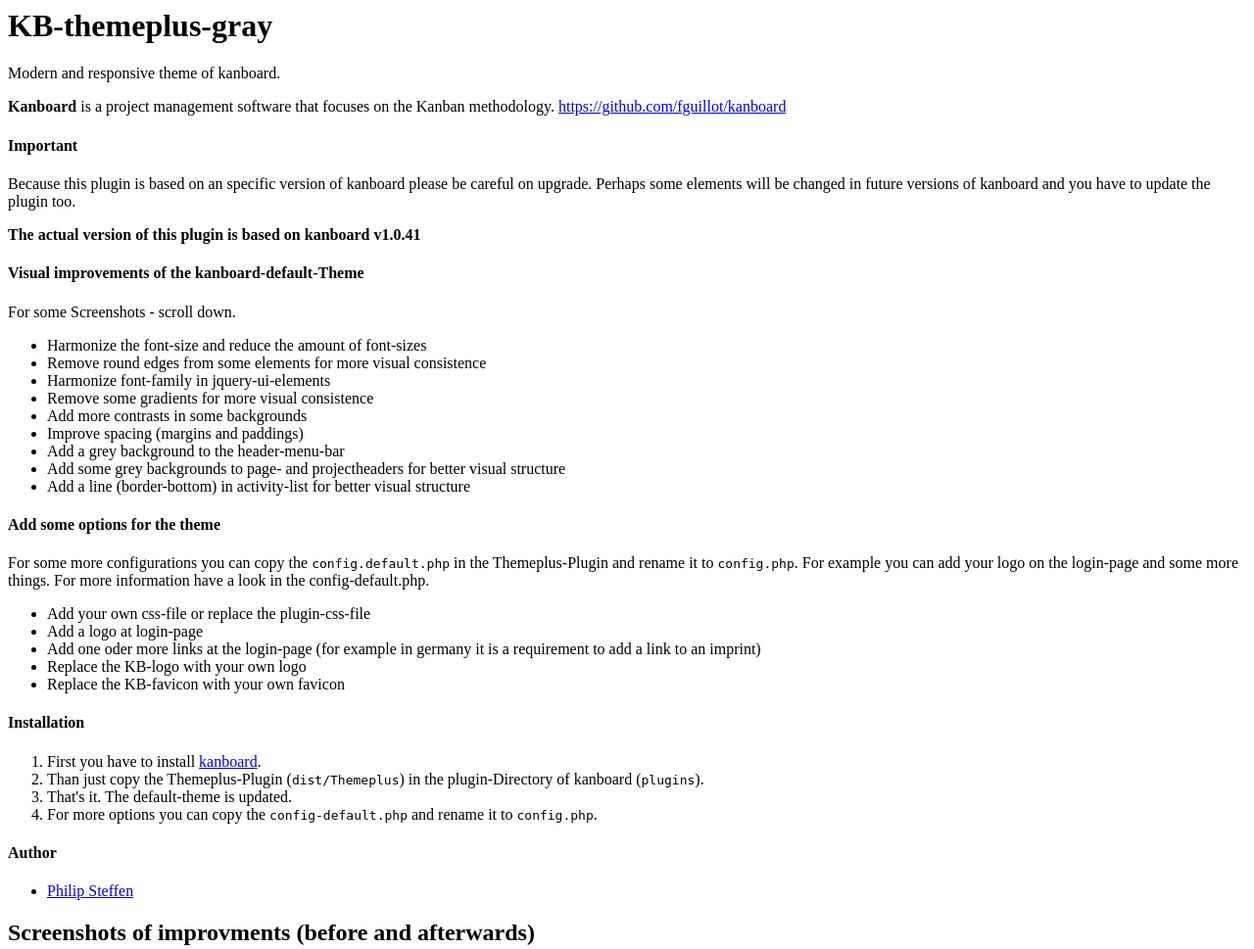
After one commit to phsteffen/kanboard-themeplus, a PHP site: page /README.html in a window 1280 px wide. The commit adds this page. Shown: the top 969 px of the page at 98% size. Run offline with PHP 8.4, Linux system fonts and the light colour scheme.

```diff
--- /dev/null
+++ b/README.html
@@ -0,0 +1,67 @@
+<html>
+      <head>
+        <meta charset="UTF-8">
+        <title>README.md</title>
+      </head>
+      <body>
+        <h1 id="kb-themeplus-gray">KB-themeplus-gray</h1>
+<p>Modern and responsive theme of kanboard. </p>
+<p><strong>Kanboard</strong> is a project management software that focuses on the Kanban methodology.
+<a href="https://github.com/fguillot/kanboard">https://github.com/fguillot/kanboard</a></p>
+<h4 id="important">Important</h4>
+<p>Because this plugin is based on an specific version of kanboard
+please be careful on upgrade. Perhaps some elements will be changed in future
+versions of kanboard and you have to update the plugin too.</p>
+<p><strong>The actual version of this plugin is based on kanboard v1.0.41</strong></p>
+<h4 id="visual-improvements-of-the-kanboard-default-theme">Visual improvements of the kanboard-default-Theme</h4>
+<p>For some Screenshots - scroll down.</p>
+<ul>
+<li>Harmonize the font-size and reduce the amount of font-sizes</li>
+<li>Remove round edges from some elements for more visual consistence</li>
+<li>Harmonize font-family in jquery-ui-elements</li>
+<li>Remove some gradients for more visual consistence</li>
+<li>Add more contrasts in some backgrounds</li>
+<li>Improve spacing (margins and paddings)</li>
+<li>Add a grey background to the header-menu-bar</li>
+<li>Add some grey backgrounds to page- and projectheaders for better visual structure</li>
+<li>Add a line (border-bottom) in activity-list for better visual structure</li>
+</ul>
+<h4 id="add-some-options-for-the-theme">Add some options for the theme</h4>
+<p>For some more configurations you can copy the <code>config.default.php</code> in the
+Themeplus-Plugin and rename it to <code>config.php</code>. For example you can add your logo
+on the login-page and some more things. For more information have a look in the
+config-default.php.</p>
+<ul>
+<li>Add your own css-file or replace the plugin-css-file</li>
+<li>Add a logo at login-page</li>
+<li>Add one oder more links at the login-page (for example in germany it
+is a requirement to add a link to an imprint)</li>
+<li>Replace the KB-logo with your own logo</li>
+<li>Replace the KB-favicon with your own favicon</li>
+</ul>
+<h4 id="installation">Installation</h4>
+<ol>
+<li>First you have to install <a href="https://github.com/fguillot/kanboard">kanboard</a>.</li>
+<li>Than just copy the Themeplus-Plugin (<code>dist/Themeplus</code>) in the plugin-Directory
+of kanboard (<code>plugins</code>).</li>
+<li>That&#39;s it. The default-theme is updated.</li>
+<li>For more options you can copy the <code>config-default.php</code> and rename it to <code>config.php</code>.</li>
+</ol>
+<h4 id="author">Author</h4>
+<ul>
+<li><a href="https://github.com/phsteffen">Philip Steffen</a></li>
+</ul>
+<h2 id="screenshots-of-improvments-before-and-afterwards-">Screenshots of improvments (before and afterwards)</h2>
+<p>Dashboard</p>
+<p><img src="https://github.com/phsteffen/kanboard-themeplus/raw/master/screenshots/dashboard.png" alt="Screenshot dashboard"></p>
+<p>Board</p>
+<p><img src="https://github.com/phsteffen/kanboard-themeplus/raw/master/screenshots/board.png" alt="Screenshot board"></p>
+<p>New Task</p>
+<p><img src="https://github.com/phsteffen/kanboard-themeplus/raw/master/screenshots/newtask.png" alt="Screenshot new task"></p>
+<p>Task</p>
+<p><img src="https://github.com/phsteffen/kanboard-themeplus/raw/master/screenshots/task.png" alt="Screenshot task"></p>
+<p>Overview</p>
+<p><img src="https://github.com/phsteffen/kanboard-themeplus/raw/master/screenshots/overview.png" alt="Screenshot overview"></p>
+
+      </body>
+    </html>
--- a/scss/gray-theme.scss
+++ b/scss/gray-theme.scss
@@ -585,6 +585,7 @@ input[type="number"], input[type="date"], input[type="email"], input[type="passw
 
         &.active-mobile{
             right: 0;
+            box-shadow: 0 .1rem 1rem rgba(53, 64, 80, .4), 0 .05rem 50rem rgba(53, 64, 80, 1);
         }
     }
 }
```
Also changed, not shown: README.md, Themeplus/Css/gray-theme.css.
